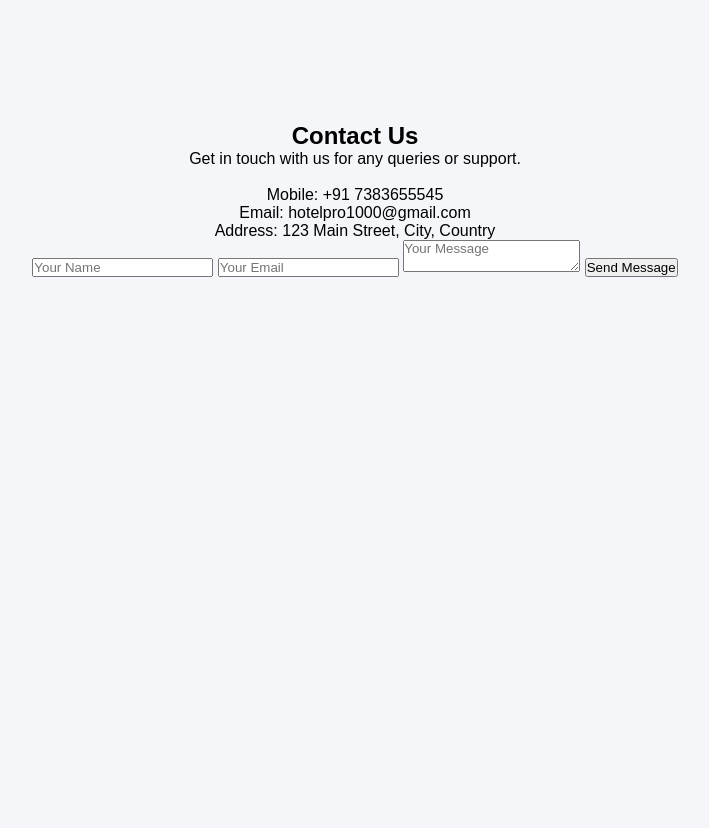
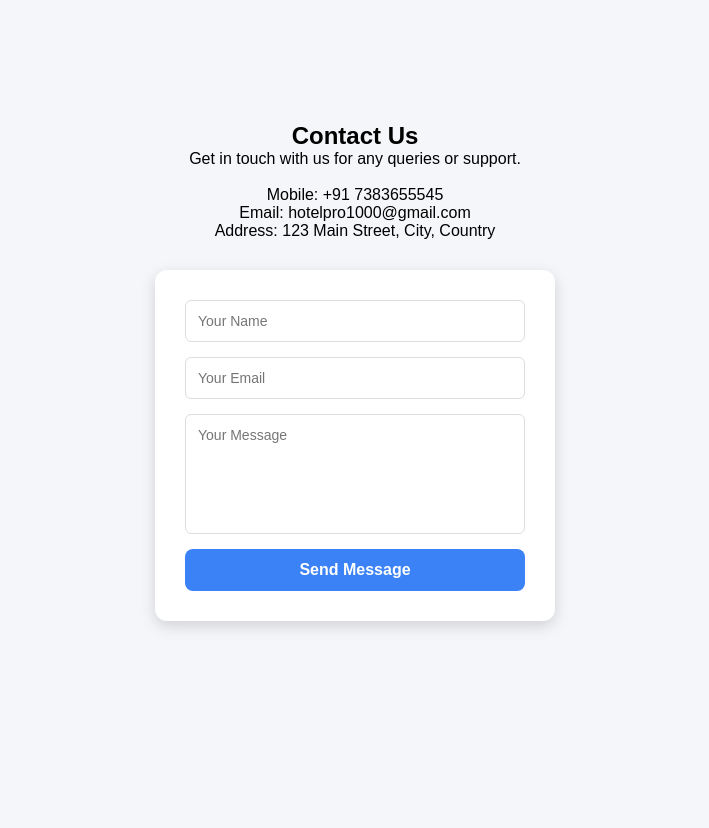
Before and after one commit to Veer-Patel7/vansh_veer_final, a Django app: template templates/customer/search.html in a window 1280 px wide. Shown: the part 1598-2426 px from the top of the page, without its empty margins (285-994 px from the left). Run offline with Django 3.2, Linux system fonts and the light colour scheme; the template is opened without the code that fills it, so the values that code supplies are empty.

Commit message:
vansh mate

```diff
--- a/static/customer/search.css
+++ b/static/customer/search.css
@@ -38,7 +38,7 @@ body{
     display: none;
     position: absolute;
     right: 0;
-    background-color: rgb(32, 15, 192);
+    background-color: #054ab9;
     color: black;
     min-width: 160px;
     border-radius: 8px;
@@ -52,11 +52,11 @@ body{
     display: block;
     text-decoration: none;
 }
-
+ /* Hover effect for dropdown items */
 .dropdown-content a:hover {
-    background-color: white;
+    background-color: rgb(255, 255, 255);
     color: black;
-    border-radius: 40%;
+    border-radius: 10%;
 }
 
 .profile-dropdown:hover .dropdown-content {
@@ -286,7 +286,7 @@ section {
     justify-content:center;
     font-size:30px;
     font-weight:bold;
-    color:white;
+    color:rgb(255, 255, 255);
     margin:auto;
     margin-bottom:15px;
 
@@ -369,3 +369,61 @@ section {
 .bookings-table tr:hover{
     background:#f1f5f9;
 }
+
+/* ===== CONTACT FORM ===== */
+
+.contact-wrapper{
+    display:flex;
+    justify-content:center;
+    margin-top:30px;
+}
+
+.contact-wrapper form{
+    width:400px;
+    background:white;
+    padding:30px;
+    border-radius:12px;
+    box-shadow:0 5px 15px rgba(0,0,0,0.15);
+
+    display:flex;
+    flex-direction:column;
+    gap:15px;
+}
+
+.contact-wrapper input,
+.contact-wrapper textarea{
+    width:100%;
+    padding:12px;
+    border:1px solid #ddd;
+    border-radius:6px;
+    font-size:14px;
+    outline:none;
+    transition:0.3s;
+}
+
+.contact-wrapper input:focus,
+.contact-wrapper textarea:focus{
+    border-color:#3b82f6;
+    box-shadow:0 0 5px rgba(59,130,246,0.4);
+}
+
+.contact-wrapper textarea{
+    height:120px;
+    resize:none;
+}
+
+.contact-wrapper button{
+    background:#3b82f6;
+    color:white;
+    border:none;
+    padding:12px;
+    border-radius:8px;
+    font-size:16px;
+    font-weight:600;
+    cursor:pointer;
+    transition:0.3s;
+}
+
+.contact-wrapper button:hover{
+    background:#2563eb;
+}
--- a/templates/customer/search.html
+++ b/templates/customer/search.html
@@ -142,13 +142,20 @@
         <p> Mobile: +91 7383655545</p>
         <p> Email: hotelpro1000@gmail.com</p>
         <p> Address: 123 Main Street, City, Country</p>
-        <form method="POST" >
+        <div class="contact-wrapper">
+    <form method="POST">
     {% csrf_token %}
+
     <input type="text" name="name" placeholder="Your Name" required>
+
     <input type="email" name="email" placeholder="Your Email" required>
+
     <textarea name="message" placeholder="Your Message" required></textarea>
+
     <button type="submit">Send Message</button>
+
     </form>
+</div>
 </section>
 
   <!-- about -->
```
Also changed, not shown: customer/views.py (+26 -18 lines). Lines whose indentation alone changed are shown as unchanged.
